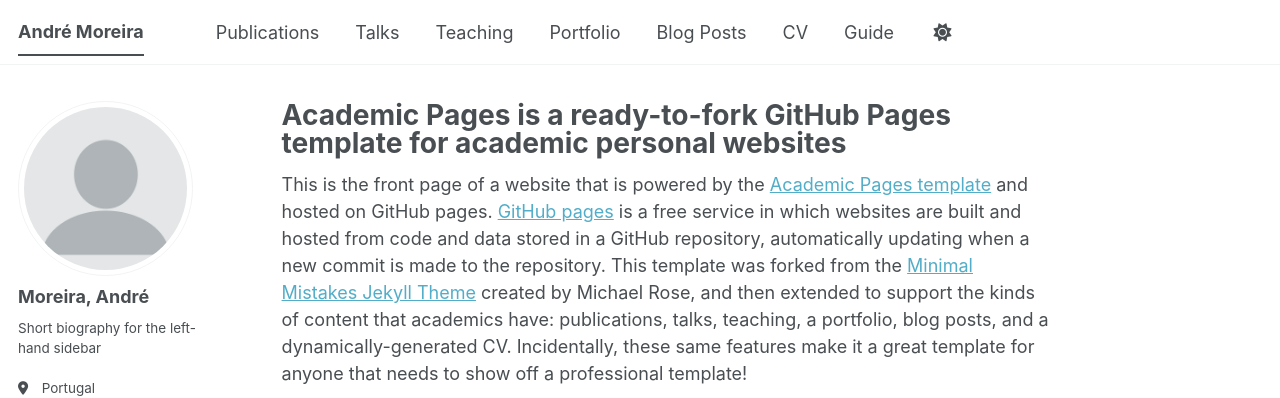
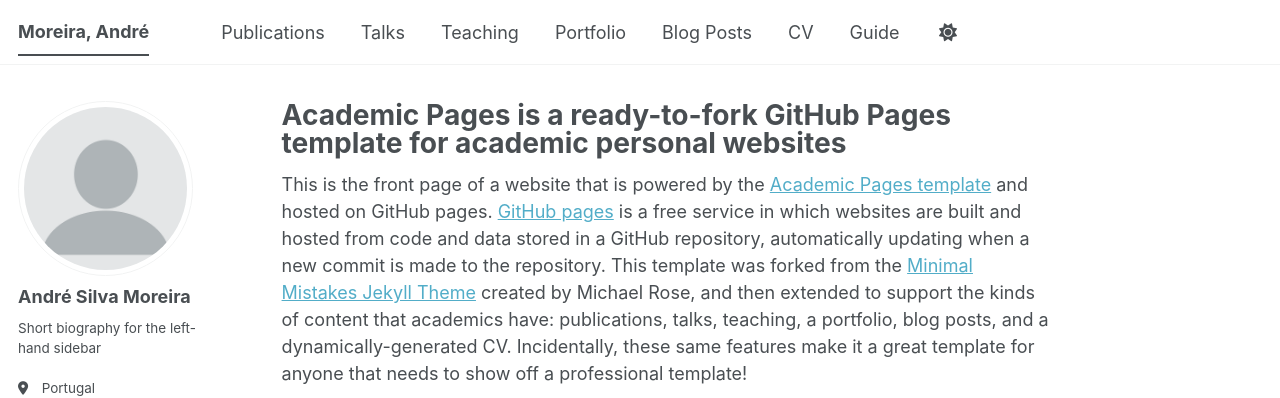
Before and after one commit to andresilmor/andresilmor.github.io, a Jekyll site: the page built from _pages/about.md, in a window 1280 px wide. Shown: the top 398 px of the page. Built offline with Jekyll 4.4.1, drawn with Linux system fonts in a browser that asks for light colours; some web fonts are replaced; a script bundle is joined from its source files by our own code; library files that are not in the unit come from our copies.

Commit message:
Update _config.yml

```diff
--- a/_config.yml
+++ b/_config.yml
@@ -9,7 +9,7 @@
 # Basic Site Settings
 locale                   : "en-US"
 site_theme               : "default" # The available themes options are "default", "air", "sunrise", "mint", "dirt" and "contrast"
-title                    : "André Moreira"
+title                    : "Moreira, André"
 title_separator          : "-"
 name                     : &name "André Silva Moreira"
 description              : &description "Your Name's academic portfolio"   # Update this with a general description of your site, this is the default if not overridden by a page
@@ -24,7 +24,7 @@ repository               : "academicpages/academicpages.github.io"
 author:
   # Biographic information
   avatar           : "profile.png"
-  name             : "Moreira, André"
+  name             : "André Silva Moreira"
   pronouns         : # example: "she/her"
   bio              : "Short biography for the left-hand sidebar"
   location         : "Portugal"
@@ -93,7 +93,7 @@ publication_category:
 
 # Site Settings
 teaser                   :  # filename of teaser fallback teaser image placed in /images/ for social media previews
-breadcrumbs              : false # true, false (default)
+breadcrumbs              : true # true, false (default)
 words_per_minute         : 160
 future                   : true
 read_more                : "disabled" # if enabled, adds "Read more" links to excerpts
```
